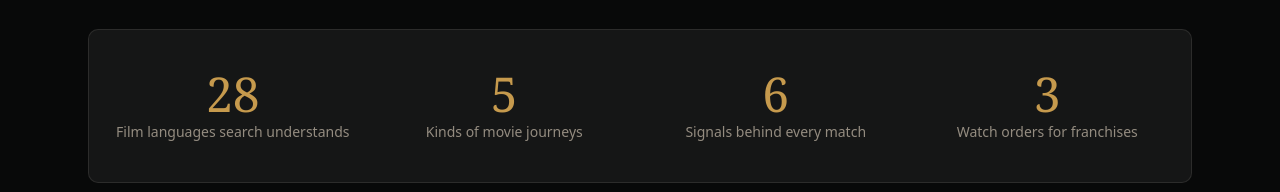
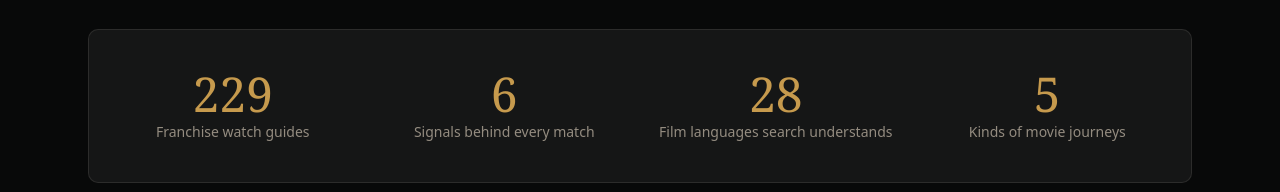
Before and after one commit to manideep311/NextCinema, a Next.js app: page / in a window 1280 px wide. Shown: the part 827-1019 px from the top of the page. Built offline with nearby package versions, Linux system fonts and the light colour scheme; no server answers; a web font is replaced by a local one.

Commit message:
Count landing stats from the app's own configuration
"Movies to explore" showed TMDB's discover total_results, which TMDB
caps, so the figure was not the catalog size. The stats are now all
counted from code: franchise watch guides, match signals, search
languages and journey kinds.

```diff
--- a/app/page.tsx
+++ b/app/page.tsx
@@ -1,8 +1,9 @@
 import { Suspense } from "react";
-import { discoverMovies, getTrendingMovies, TMDB_CACHE } from "@/services/tmdb";
+import { getTrendingMovies } from "@/services/tmdb";
 import { WEIGHTS } from "@/lib/recommendation-engine";
 import { SUPPORTED_SEARCH_LANGUAGES } from "@/lib/search/interpret";
 import { JOURNEY_TYPE_LABELS } from "@/lib/journeys/definitions";
+import { FRANCHISE_JOURNEYS } from "@/lib/journeys/definitions/franchises";
 import { Navbar } from "@/components/layout/navbar";
 import { Footer } from "@/components/layout/footer";
 import { Hero } from "@/components/features/landing/hero";
@@ -13,25 +14,23 @@ import { HowItWorks } from "@/components/features/landing/how-it-works";
 import { Faq } from "@/components/features/landing/faq";
 import { Cta } from "@/components/features/landing/cta";
 
-/** Real, verifiable numbers only: TMDB's live catalog size and the app's own configuration. */
-async function getLandingStats(): Promise<LandingStat[]> {
-  const catalogSize = await discoverMovies({ sort_by: "popularity.desc" }, TMDB_CACHE.resolution)
-    .then((page) => page.total_results)
-    .catch(() => null);
-
-  const stats: LandingStat[] = [
-    ...(catalogSize ? [{ label: "Movies to explore", value: catalogSize, suffix: "+" }] : []),
+/**
+ * Real, verifiable numbers only — each one is counted from the app's own
+ * configuration, so it can't drift from what the product actually does.
+ */
+function getLandingStats(): LandingStat[] {
+  return [
+    { label: "Franchise watch guides", value: FRANCHISE_JOURNEYS.length, suffix: "" },
+    { label: "Signals behind every match", value: Object.keys(WEIGHTS).length, suffix: "" },
     { label: "Film languages search understands", value: SUPPORTED_SEARCH_LANGUAGES, suffix: "" },
     { label: "Kinds of movie journeys", value: Object.keys(JOURNEY_TYPE_LABELS).length, suffix: "" },
-    { label: "Signals behind every match", value: Object.keys(WEIGHTS).length, suffix: "" },
-    { label: "Watch orders for franchises", value: 3, suffix: "" },
   ];
-  return stats.slice(0, 4);
 }
 
 export default async function Home() {
   // The landing page must render even if TMDB is briefly unreachable — the hero just shows no posters.
-  const [trending, stats] = await Promise.all([getTrendingMovies().catch(() => null), getLandingStats()]);
+  const trending = await getTrendingMovies().catch(() => null);
+  const stats = getLandingStats();
 
   const featuredMovies = (trending?.results ?? []).slice(0, 5).map((movie) => ({
     id: movie.id,
```
